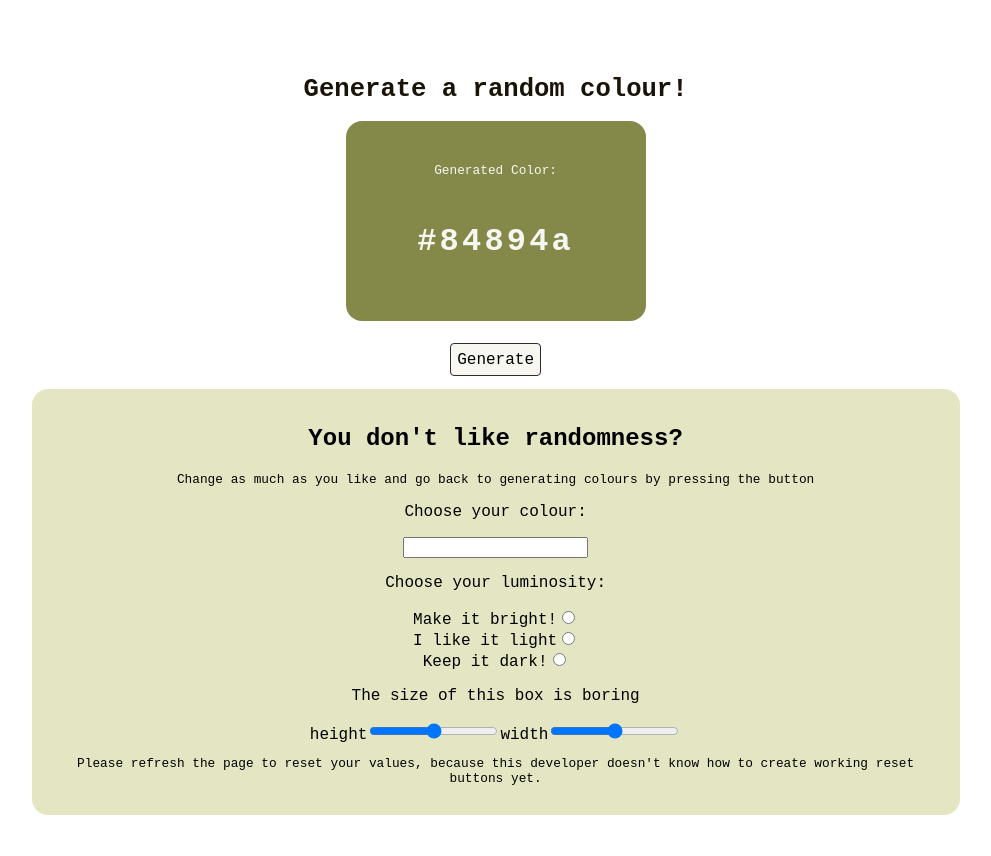
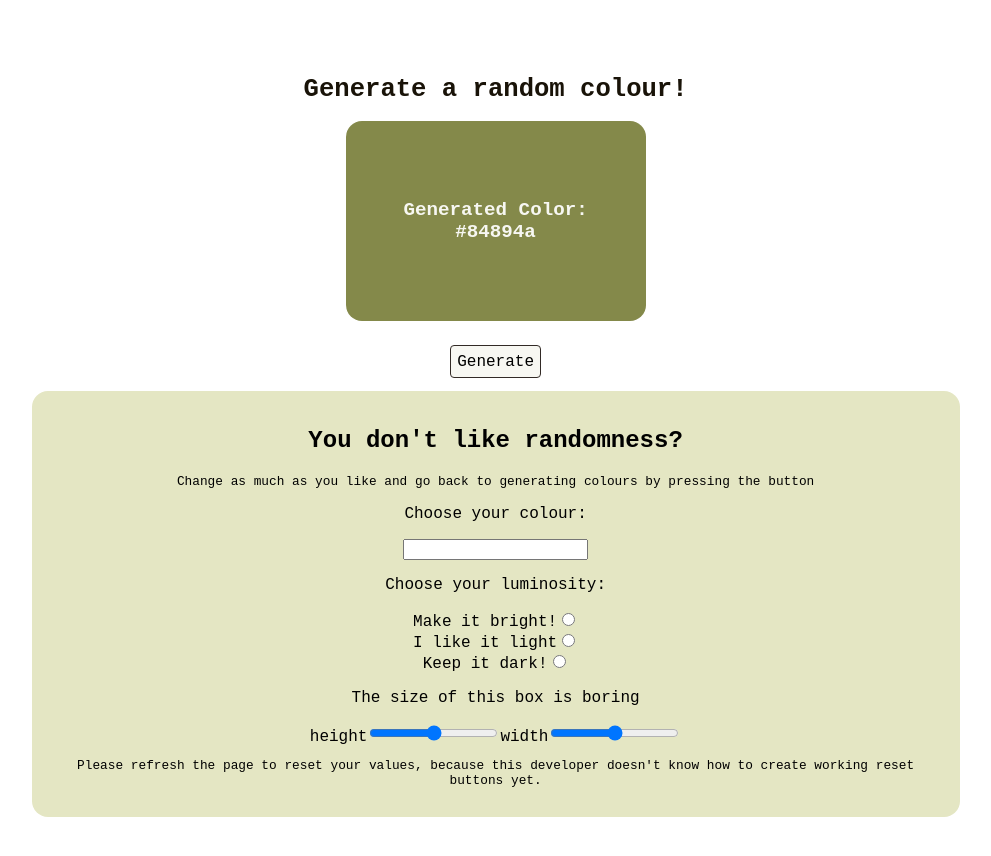
Before and after one commit to mvc24/react-random-color-generator, a React app: page / in a window 1280 px wide. Shown: the top 856 px of the page, without its empty margins (162-1153 px from the left). Built offline with nearby package versions, Linux system fonts and the light colour scheme; the HTML template or start-up script is replaced by a standard one; a web font is replaced by a local one.

Commit message:
Make drone-pleasing changes

```diff
--- a/src/Components.js
+++ b/src/Components.js
@@ -13,15 +13,15 @@ export default function ColorDiv(props) {
         color: props.color,
         margin: 'auto',
         display: 'flex',
-        flexDirection: 'column',
+
         alignItems: 'center',
         justifyContent: 'center',
         marginBottom: '0.6em',
+        fontSize: '1.2rem',
+        fontWeight: '600',
       }}
     >
-      <p className="descriptionText">Generated Color:</p>
-      <break />
-      <p className="colorName"> {props.bgColor}</p>
+      Generated Color: <br /> {props.bgColor}
     </div>
   );
 }
```
Also changed, not shown: src/Notes.md (+4 -0 lines).
